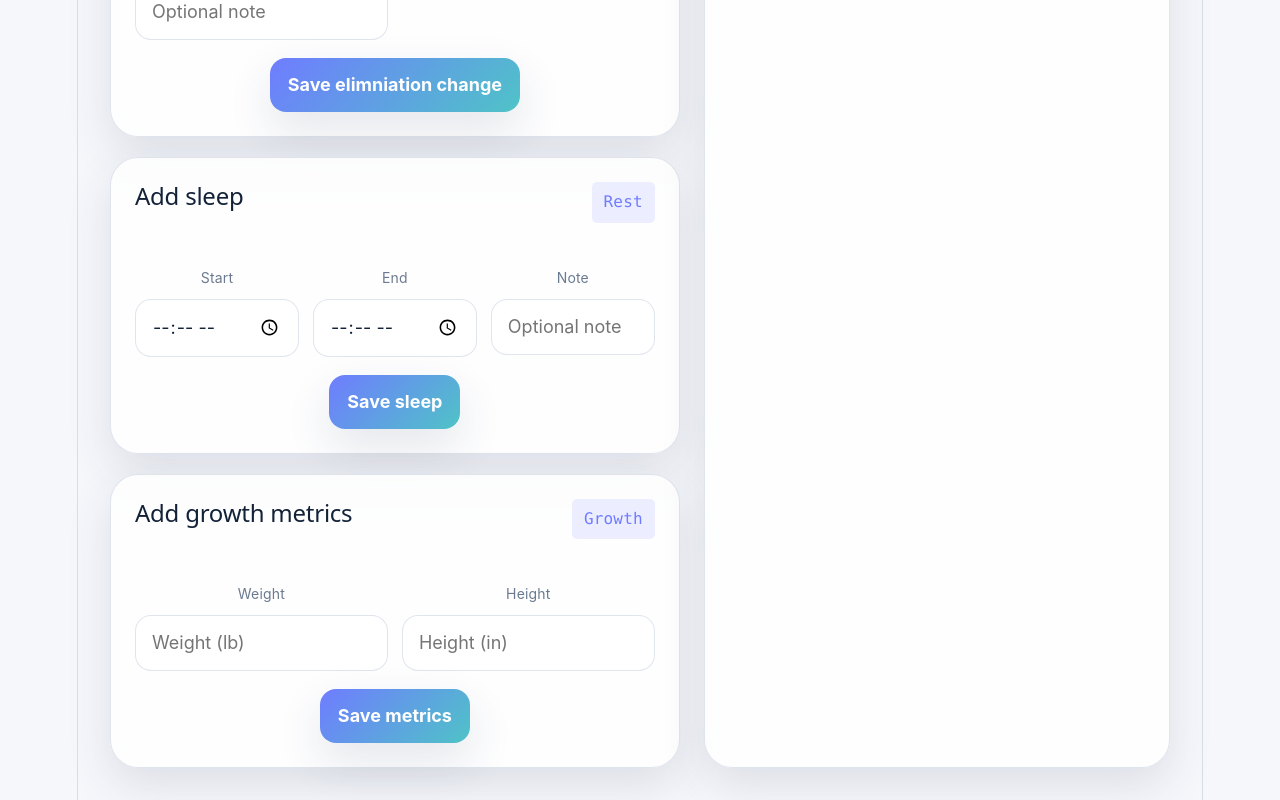
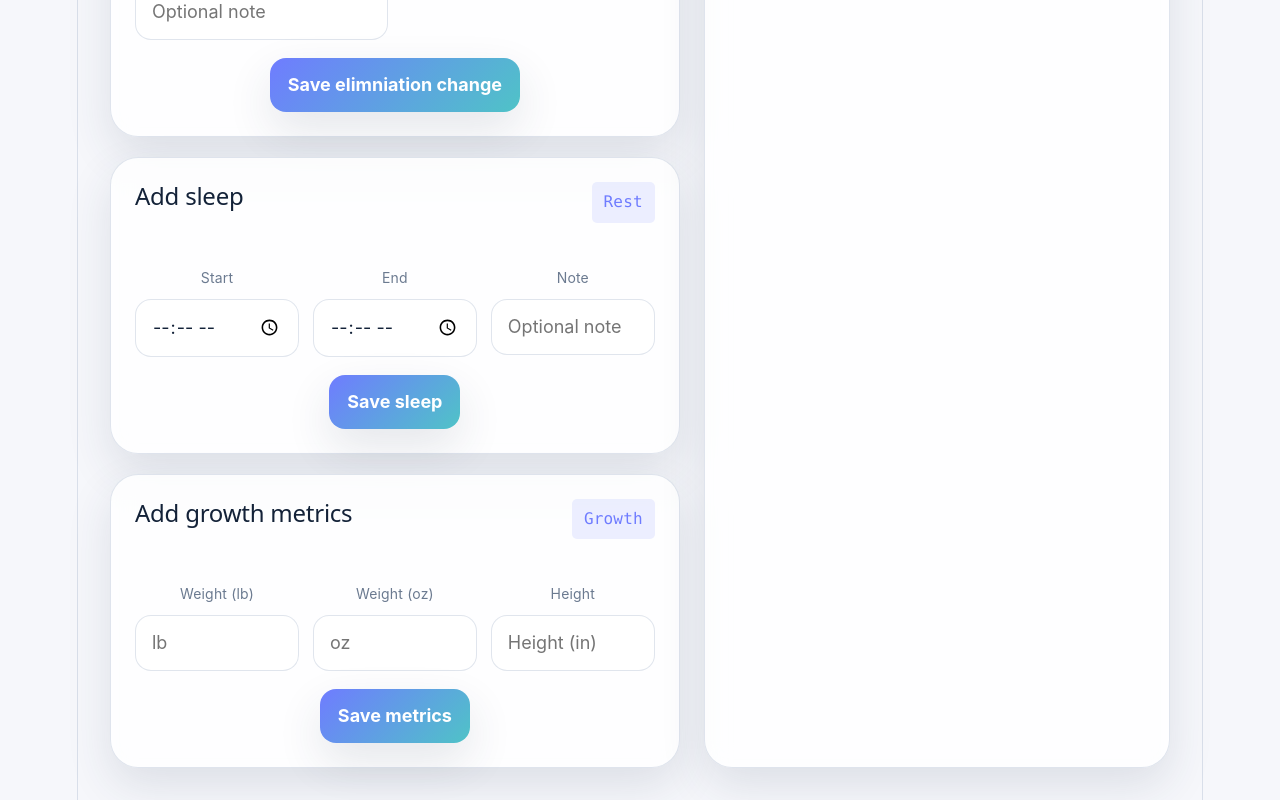
Before and after one commit to cukejianya/babytracker, a React (Vite) app: page / in a window 1280 px wide. Shown: the part 1004-1804 px from the top of the page. Built offline with nearby package versions, Linux system fonts and the light colour scheme; no server answers.

Commit message:
Add oz to weight

```diff
--- a/src/App.tsx
+++ b/src/App.tsx
@@ -43,6 +43,7 @@ export default function BabyTrackerApp(): JSX.Element {
   const [sleepEnd, setSleepEnd] = useState<string>('')
   const [note, setNote] = useState<string>('')
   const [weight, setWeight] = useState<string>('')
+  const [weightOz, setWeightOz] = useState<string>('')
   const [height, setHeight] = useState<string>('')
   const [entries, setEntries] = useState<Entry[]>([
     {
@@ -144,11 +145,15 @@ export default function BabyTrackerApp(): JSX.Element {
     if (!weight.trim() && !height.trim()) return
 
     const parts: string[] = []
-    if (weight.trim()) parts.push(`Weight: ${weight} lb`)
+    if (weight.trim()) {
+      const ozPart = weightOz.trim() ? ` ${weightOz} oz` : ''
+      parts.push(`Weight: ${weight} lb${ozPart}`)
+    }
     if (height.trim()) parts.push(`Height: ${height} in`)
 
     addEntry('Growth', parts.join(' · '))
     setWeight('')
+    setWeightOz('')
     setHeight('')
   }
 
@@ -321,13 +326,21 @@ export default function BabyTrackerApp(): JSX.Element {
                 <h2>Add growth metrics</h2>
                 <span className="counter">Growth</span>
               </div>
-              <div className="form-grid two-up">
+              <div className="form-grid three-up">
                 <label className="field">
-                  <span>Weight</span>
+                  <span>Weight (lb)</span>
                   <input
                     value={weight}
                     onChange={(e: React.ChangeEvent<HTMLInputElement>) => setWeight(e.target.value)}
-                    placeholder="Weight (lb)"
+                    placeholder="lb"
+                  />
+                </label>
+                <label className="field">
+                  <span>Weight (oz)</span>
+                  <input
+                    value={weightOz}
+                    onChange={(e: React.ChangeEvent<HTMLInputElement>) => setWeightOz(e.target.value)}
+                    placeholder="oz"
                   />
                 </label>
                 <label className="field">
```
